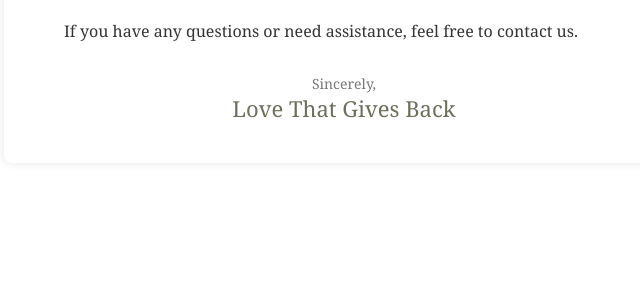
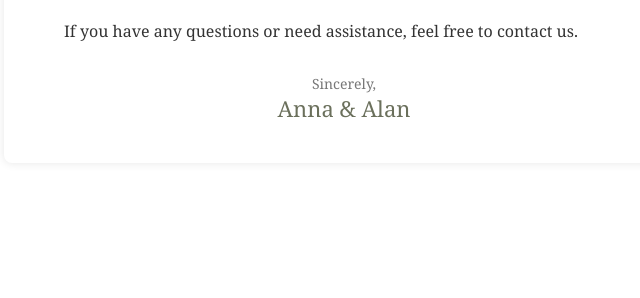
Before and after one commit to alanmaizon/love, a Django app: template love_backend/templates/thank_you.html in a window 1280 px wide. Shown: the part 381-679 px from the top of the page, without its empty margins (6-646 px from the left). Run offline with Django 5.2, Linux system fonts and the light colour scheme; the template is opened without the code that fills it, so the values that code supplies are empty.

Commit message:
signature

```diff
--- a/love_backend/templates/thank_you.html
+++ b/love_backend/templates/thank_you.html
@@ -74,7 +74,7 @@
 
         <div class="footer">
             Sincerely, <br>
-            <span class="signature">Love That Gives Back</span>
+            <span class="signature">Anna &amp; Alan</span>
         </div>
     </div>
 
```
